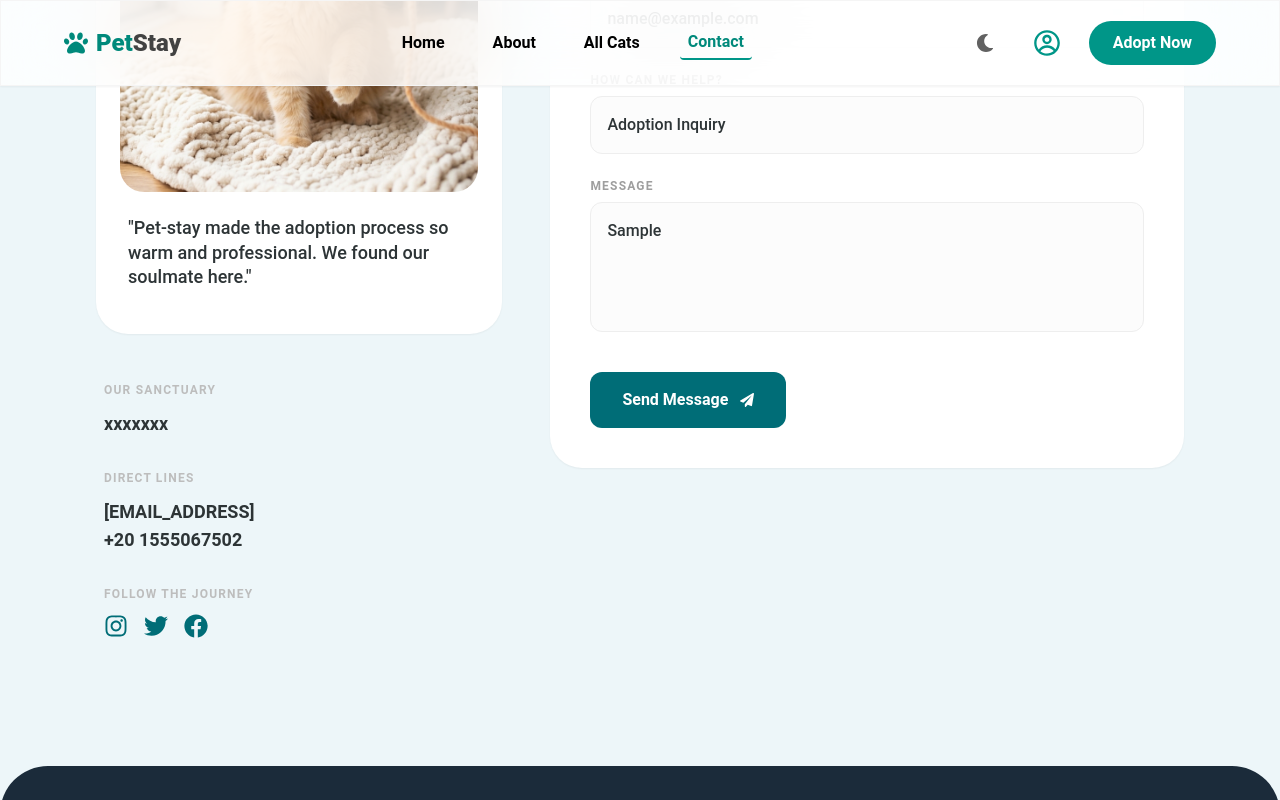
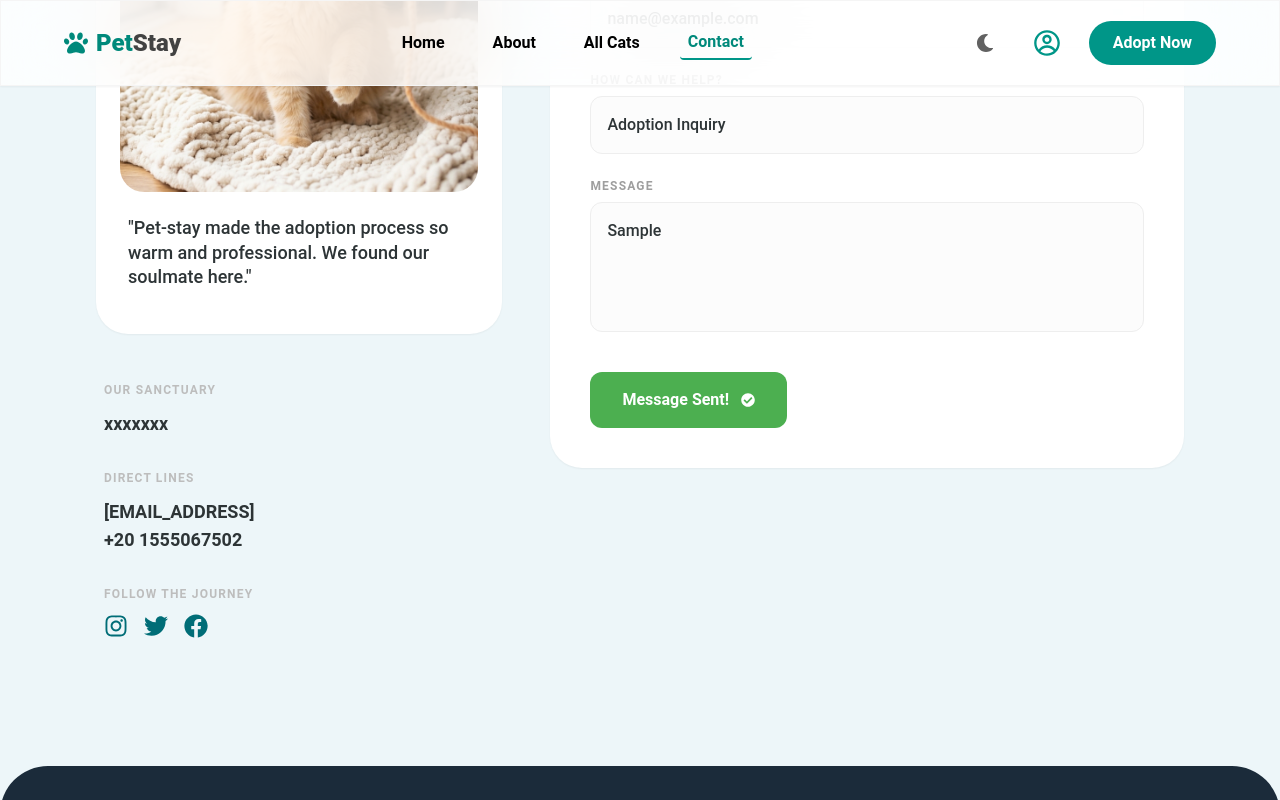
Before and after one commit to MOsaber22/Pet-Stay, a React (Vite) app: page /contact in a window 1280 px wide. Both pictures are taken after typing "Sample", "name@example.com", "Sample" into the empty fields and a click on the button "Send Message". Shown: the part 646-1446 px from the top of the page. Built offline with nearby package versions, Linux system fonts and the light colour scheme.

Commit message:
contact usable

```diff
--- a/src/pages/Contact/Contact.jsx
+++ b/src/pages/Contact/Contact.jsx
@@ -1,7 +1,18 @@
-import React from 'react';
-import { FaPaperPlane, FaInstagram, FaTwitter, FaFacebook } from "react-icons/fa";
+import React, { useState } from 'react';
+import { FaPaperPlane, FaInstagram, FaTwitter, FaFacebook, FaCheckCircle } from "react-icons/fa";
 
 const Contact = () => {
+  const [isSent, setIsSent] = useState(false);
+
+  const handleSubmit = (e) => {
+    e.preventDefault();
+    setIsSent(true);
+    setTimeout(() => {
+      setIsSent(false);
+      e.target.reset();
+    }, 3000);
+  };
+
   return (
     <div className="min-h-screen bg-[#EDF6F9] dark:bg-gray-900 font-sans text-[#2D3436] dark:text-gray-200 transition-colors duration-300">
       <div className="py-16 px-4 sm:px-6 lg:px-8 max-w-6xl mx-auto">
@@ -57,7 +68,7 @@ const Contact = () => {
             <h3 className="text-3xl font-bold text-[#2D3436] dark:text-white mb-2">Send a Message</h3>
             <p className="text-gray-500 dark:text-gray-400 mb-8 font-medium">We typically respond within 24 hours.</p>
 
-            <form className="flex flex-col gap-6" onSubmit={(e) => e.preventDefault()}>
+            <form className="flex flex-col gap-6" onSubmit={handleSubmit}>
               <div className="flex flex-col gap-2">
                 <label className="text-xs font-bold text-gray-500 dark:text-gray-400 tracking-widest uppercase">Your Name</label>
                 <input type="text" placeholder="Oliver Whiskers" className="w-full px-4 py-4 rounded-xl border border-gray-200 dark:border-gray-700 bg-gray-50/50 dark:bg-gray-700 focus:outline-none focus:ring-2 focus:ring-[#83C5BE] dark:focus:ring-teal-400 focus:bg-white dark:focus:bg-gray-600 transition-all text-[#2D3436] dark:text-gray-100 font-medium placeholder-gray-400 dark:placeholder-gray-500" />
@@ -83,8 +94,12 @@ const Contact = () => {
                 <textarea rows="4" placeholder="Tell us about the home you can provide or any questions you have..." className="w-full px-4 py-4 rounded-xl border border-gray-200 dark:border-gray-700 bg-gray-50/50 dark:bg-gray-700 focus:outline-none focus:ring-2 focus:ring-[#83C5BE] dark:focus:ring-teal-400 focus:bg-white dark:focus:bg-gray-600 transition-all resize-none text-[#2D3436] dark:text-gray-100 font-medium placeholder-gray-400 dark:placeholder-gray-500"></textarea>
               </div>
 
-              <button type="submit" className="mt-4 bg-[#006D77] dark:bg-teal-600 text-white py-4 px-8 rounded-xl font-bold hover:bg-[#005a62] dark:hover:bg-teal-700 flex items-center justify-center gap-3 transition-all self-start">
-                Send Message <FaPaperPlane className="text-sm" />
+              <button type="submit" disabled={isSent} className={`mt-4 text-white py-4 px-8 rounded-xl font-bold flex items-center justify-center gap-3 transition-all self-start ${isSent ? 'bg-green-500' : 'bg-[#006D77] dark:bg-teal-600 hover:bg-[#005a62] dark:hover:bg-teal-700'}`}>
+                {isSent ? (
+                  <>Message Sent! <FaCheckCircle className="text-sm" /></>
+                ) : (
+                  <>Send Message <FaPaperPlane className="text-sm" /></>
+                )}
               </button>
             </form>
           </div>
```
